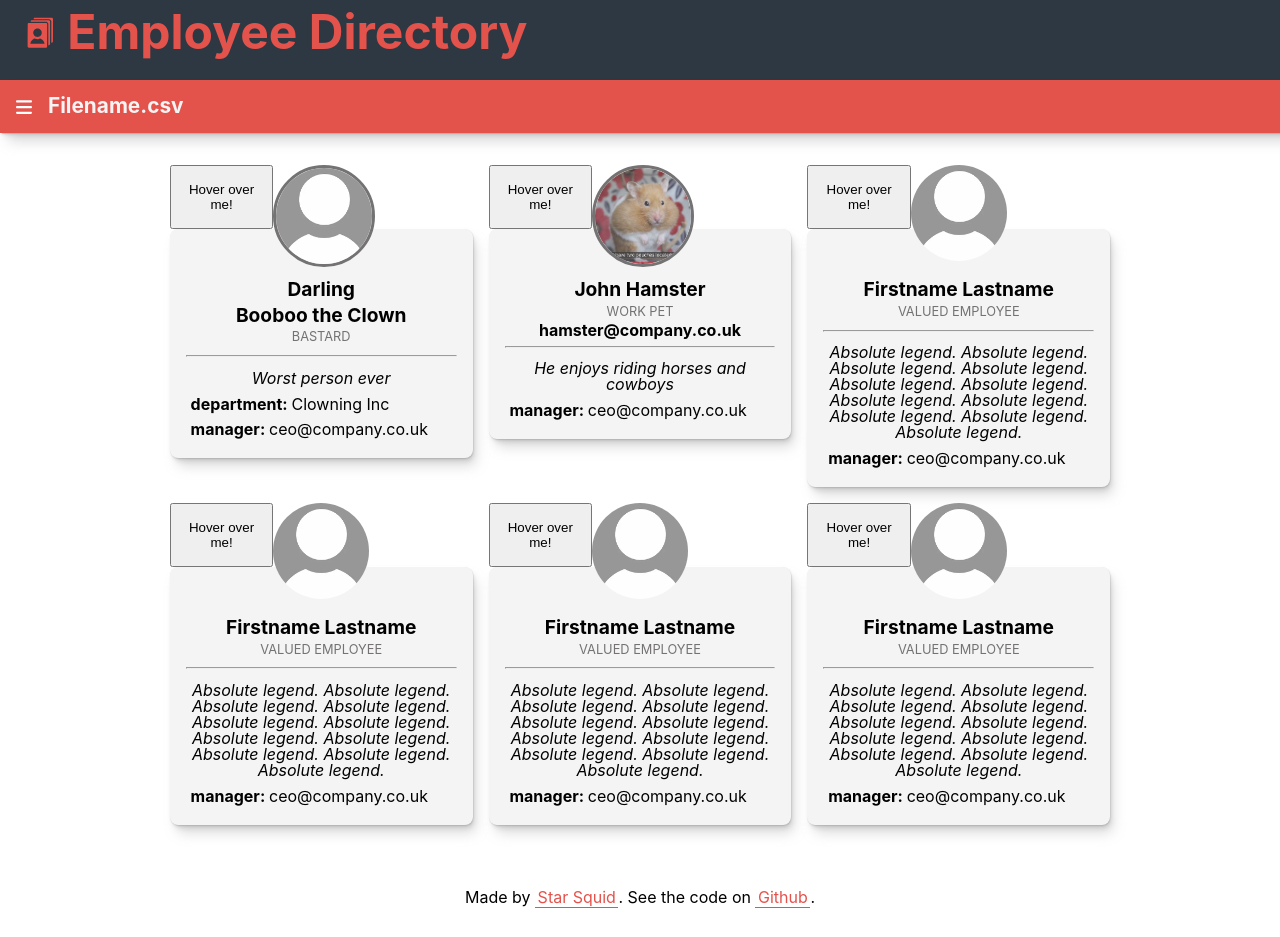
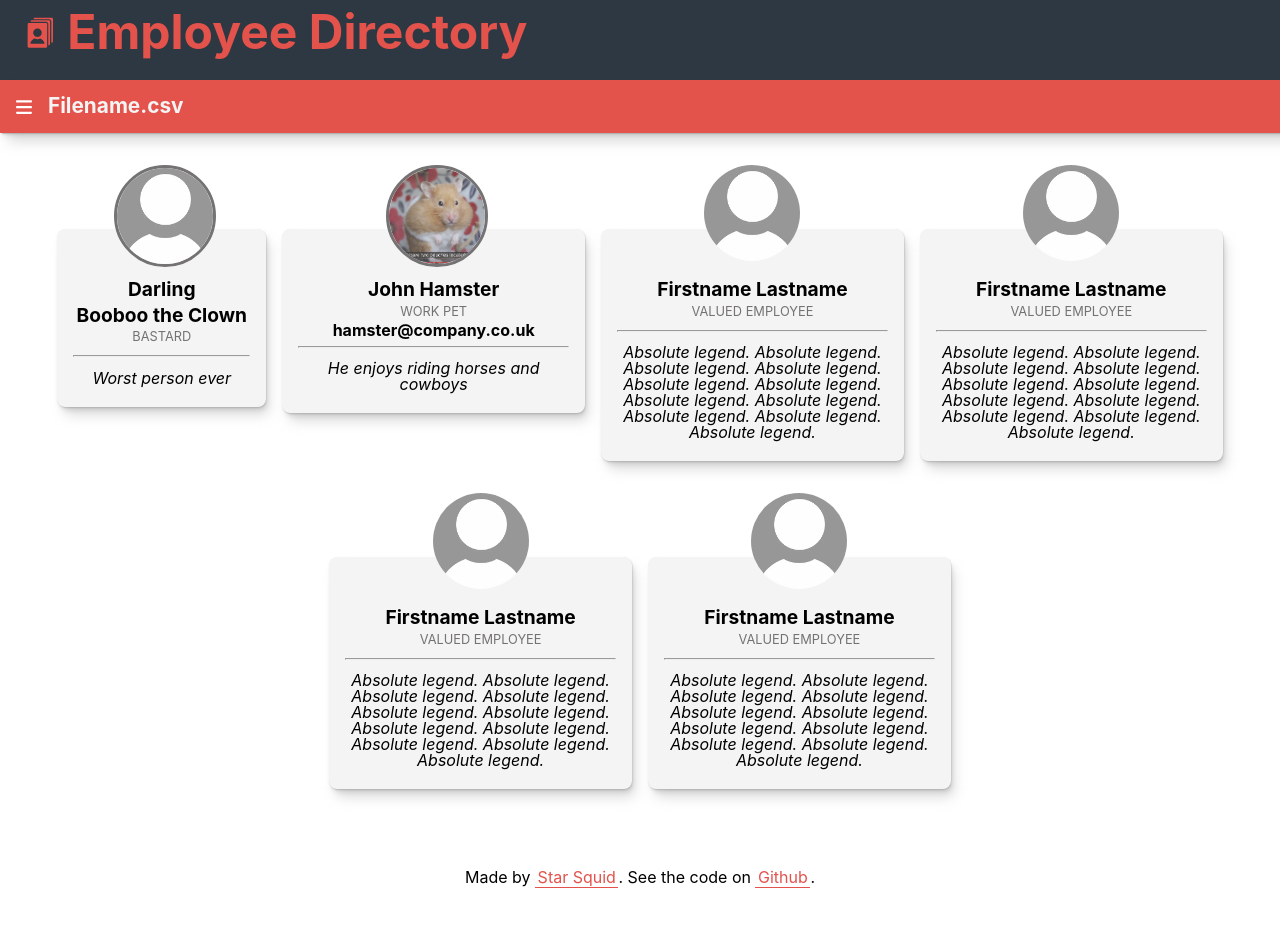
Before and after one commit to Star-Squid/employee-directory, a React (Create React App) app: page / in a window 1280 px wide. Shown: the top 937 px of the page. Built offline with nearby package versions, Linux system fonts and the light colour scheme.

Commit message:
fully responsive tooltip

```diff
--- a/src/components/Card.js
+++ b/src/components/Card.js
@@ -174,14 +174,18 @@ function Card(props) {
               src={props.photo}
               alt={props.name}
               className={styles.managerPhoto}
+              onMouseEnter={() => setTooltipShown(true)}
             />
           ) : (
-            <img src={props.photo} alt="" className={styles.photo} />
+            <img src={props.photo} alt="" className={styles.photo}
+            onMouseEnter={() => setTooltipShown(true)} />
           )
         ) : props.isManager ? (
-          <img src={defaultPhoto} alt="" className={styles.managerPhoto} />
+          <img src={defaultPhoto} alt="" className={styles.managerPhoto}
+          onMouseEnter={() => setTooltipShown(true)} />
         ) : (
-          <img src={defaultPhoto} alt="" className={styles.photo} />
+          <img src={defaultPhoto} alt="" className={styles.photo}
+          onMouseEnter={() => setTooltipShown(true)} />
         )}
 
         <div className={styles.infoArea}></div>
@@ -196,24 +200,19 @@ function Card(props) {
           }
         })()}  */}
           {showPreferredName}
-          <h2
-            onMouseEnter={() => setTooltipShown(true)}
-            onMouseLeave={() => setTooltipShown(false)}
-          >
+          <h2>
             {props.name}
           </h2>
           {showPronoun}
           {showCustomTitle} {showTitle}
           <p
-            onMouseEnter={() => setTooltipShown(true)}
-            onMouseLeave={() => setTooltipShown(false)}
             className={styles.email}
           >
             {props.email}
           </p>
           <hr />
           {showDescription}
-          {showHobbies}
+          {/* {showHobbies}
           {showLocation}
           {showDepartment}
           {showTeam}
@@ -223,19 +222,20 @@ function Card(props) {
           {showHardSkills}
           {showCurrentProjects}
           {showPastProjects}
-          {showHireDate}
+          {showHireDate} */}
         </div>
 
         {/* TOOLTIP */}
 
-        <button
+        {/* <button
           onMouseEnter={() => setTooltipShown(true)}
           onMouseLeave={() => setTooltipShown(false)}
         >
           Hover over me!
-        </button>
+        </button> */}
         {tooltipShown && (
-          <div className={styles.tooltip}>
+          <div className={styles.tooltip}
+          onMouseLeave={() => setTooltipShown(false)}>
             <div className={styles.infoContent}>
               {showHobbies}
 
--- a/src/components/CardStyles.module.css
+++ b/src/components/CardStyles.module.css
@@ -3,19 +3,20 @@
 .tooltip {
   display: grid;
   width: fit-content;
-    max-width: 40ch;
+  max-width: 100%;
 
   /* overflow: auto; */
   border-radius: 0.5rem;
   box-shadow: var(--shadow);
   background-color: var(--mist);
-    padding:1rem;
+  padding: 1rem;
   color: white;
   font-size: 0.9rem;
 
-    visibility: hidden;
+  /* visibility: hidden; */
   position: absolute;
   top: 5rem;
+  left: auto;
   z-index: 2;
   transition: opacity 0.5s;
   transition-timing-function: ease-in-out;
@@ -36,9 +37,6 @@
 .outer:hover .tooltip {
   visibility: visible;
   opacity: 1;
-    /* transition: visibility 1s; */
-    /* display:block; */
-
 }
 
 .outer {
@@ -51,7 +49,9 @@
   grid-template-columns: 1fr 6rem 1fr;
 }
 
-.photo {
+.photo,
+.managerPhoto {
+  cursor: pointer;
   grid-area: 1 / 2 / span 2 / span 1;
 
   border-radius: 50%;
@@ -62,14 +62,7 @@
 }
 
 .managerPhoto {
-  grid-area: 1 / 2 / span 2 / span 1;
-
-  border-radius: 50%;
   border: solid 3px var(--grey);
-  width: 100%;
-  height: 100%;
-  object-fit: cover;
-  z-index: 2;
 }
 
 .infoArea {
```
Lines whose indentation alone changed are shown as unchanged.
